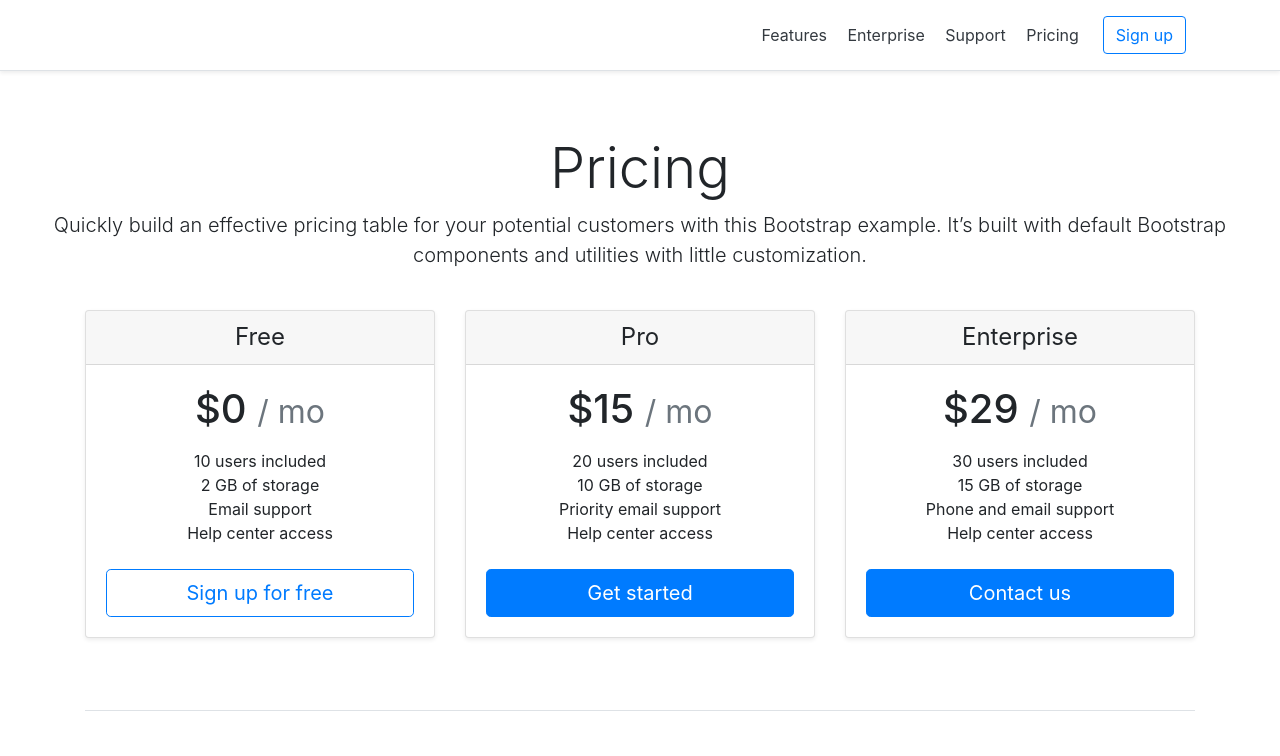
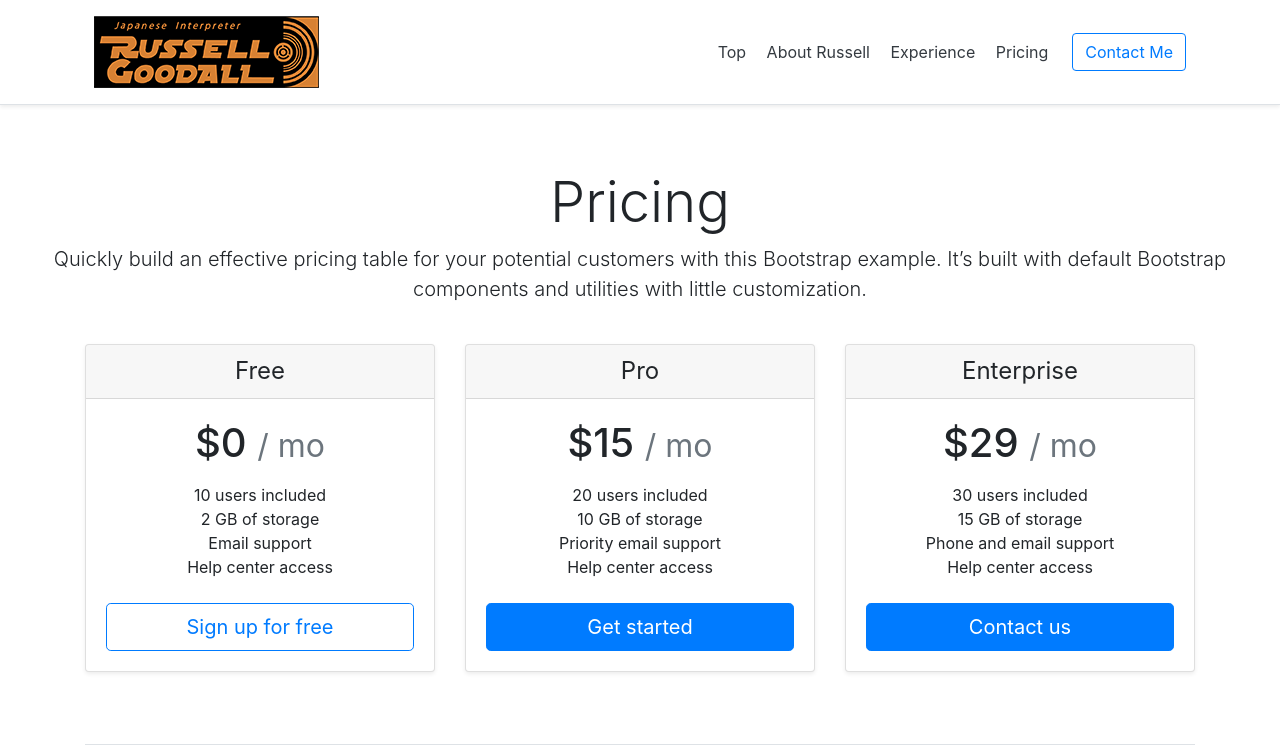
Before and after one commit to akikosakashita/project-R, a website: page assets/index.html in a window 1280 px wide. Shown: the top 756 px of the page. Drawn offline with nearby package versions, Linux system fonts and the light colour scheme; files that its build step writes are made by us from their sources; files whose address does not match are found by name.

Commit message:
add header

```diff
--- a/assets/index.html
+++ b/assets/index.html
@@ -1,11 +1,12 @@
 <!DOCTYPE html>
 <html lang="ja">
+
 <head>
     <meta charset="UTF-8">
     <title>Russell Goodall</title>
     <meta name="viewport" content="width=device-width, initial-scale=1.0">
     <link rel="stylesheet" href="css/style.css">
-    <link rel="stylesheet" href="https://maxcdn.bootstrapcdn.com/font-awesome/4.6.2/css/font-awesome.min.css"/>
+    <link rel="stylesheet" href="https://maxcdn.bootstrapcdn.com/font-awesome/4.6.2/css/font-awesome.min.css" />
     <link rel="icon" type="image/png" href="images/favicon.png">
     <meta property="fb:app_id" content="facebookのAPPID">
     <meta property="og:title" content="ページタイトル">
@@ -15,17 +16,18 @@
     <meta property="og:site_name" content="サイト名">
     <meta property="og:description" content="ページ詳細説明">
 </head>
+
 <body>
     <div class="mb-3 bg-white border-bottom shadow-sm">
         <div class="container d-flex flex-column flex-md-row align-items-center p-3 px-md-4">
-      <h1 class="my-0 mr-md-auto font-weight-normal"><a href="images/kata-logo1.png" alt="Russell" Goodall></a></h1>
+            <h1 class="my-0 mr-md-auto font-weight-normal"><img src="images/kata-logo1.png" alt="Russell Goodall"></a></h1>
             <nav class="my-2 my-md-0 mr-md-3">
-        <a class="p-2 text-dark" href="#">Features</a>
-        <a class="p-2 text-dark" href="#">Enterprise</a>
-        <a class="p-2 text-dark" href="#">Support</a>
+                <a class="p-2 text-dark" href="#">Top</a>
+                <a class="p-2 text-dark" href="#">About Russell</a>
+                <a class="p-2 text-dark" href="#">Experience</a>
                 <a class="p-2 text-dark" href="#">Pricing</a>
             </nav>
-      <a class="btn btn-outline-primary" href="#">Sign up</a>
+            <a class="btn btn-outline-primary" href="#">Contact Me</a>
         </div>
     </div>
     <div class="pricing-header px-3 py-3 pt-md-5 pb-md-4 mx-auto text-center">
@@ -122,4 +124,5 @@
     <script src="js/bootstrap.bundle.min.js"></script>
     <script src="js/holder.min.js"></script>
 </body>
+
 </html>
```
Also changed, not shown: html/index.html (+9 -6 lines), 1 other file. Lines whose indentation alone changed are shown as unchanged.
